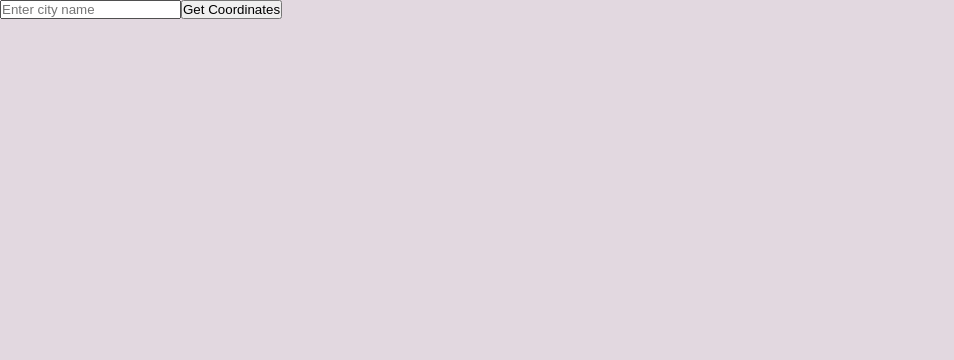
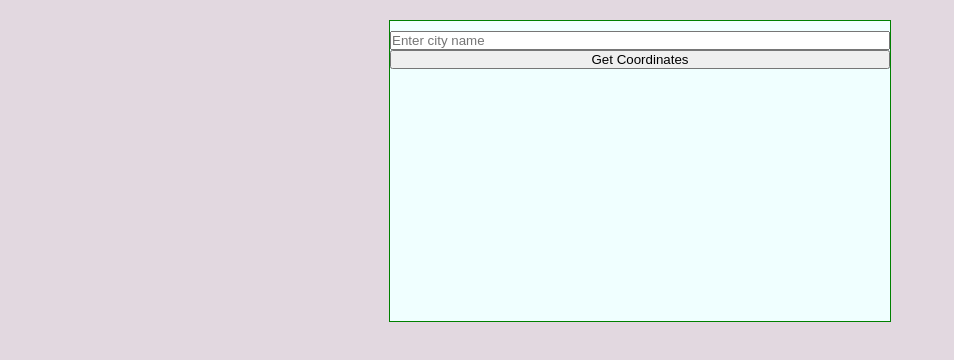
Before and after one commit to wankhedesagar/findCity-s_latitude_and-longitude, a React (Create React App) app: page / in a window 1280 px wide. Shown: the top 360 px of the page, without its empty margins (0-954 px from the left). Built offline with nearby package versions, Linux system fonts and the light colour scheme.

Commit message:
added container and form css

```diff
--- a/src/App.css
+++ b/src/App.css
@@ -6,3 +6,17 @@
 body {
   background-color: rgb(226, 216, 224);
 }
+
+.container {
+  width: 500px;
+  height: 300px;
+  margin: 20px auto;
+  border: 1px solid green;
+  background-color: azure;
+}
+
+form {
+  display: flex;
+  flex-direction: column;
+  margin-top: 10px;
+}
```
